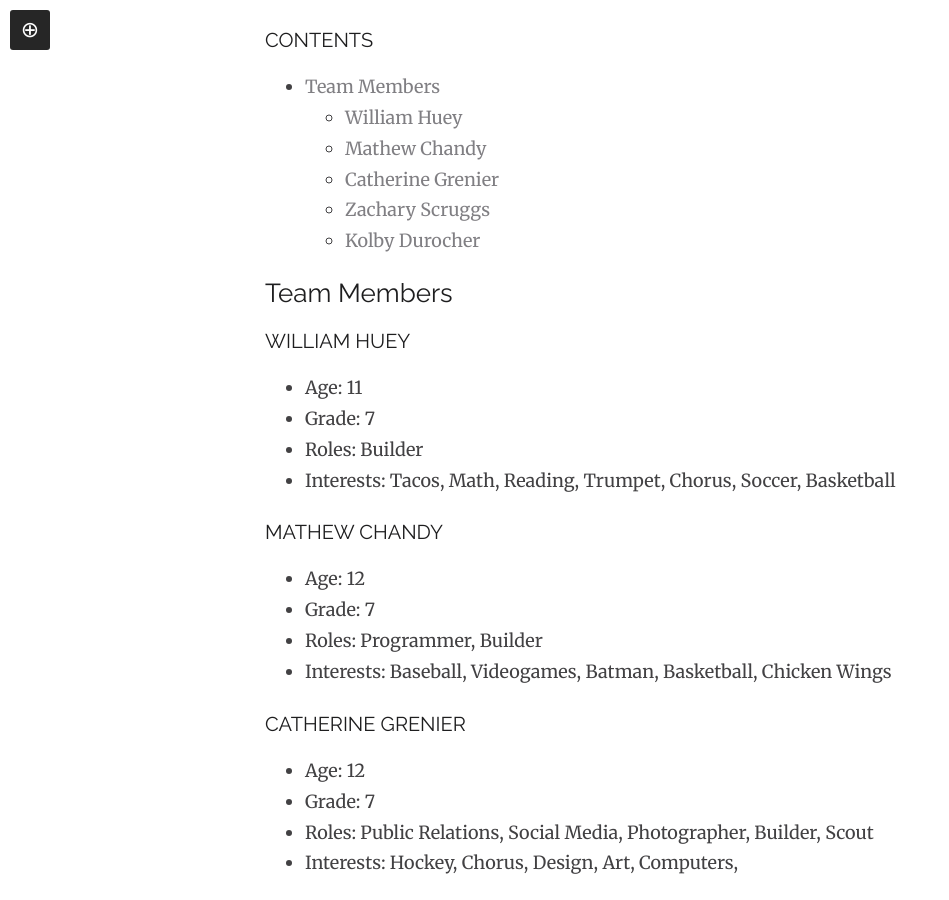
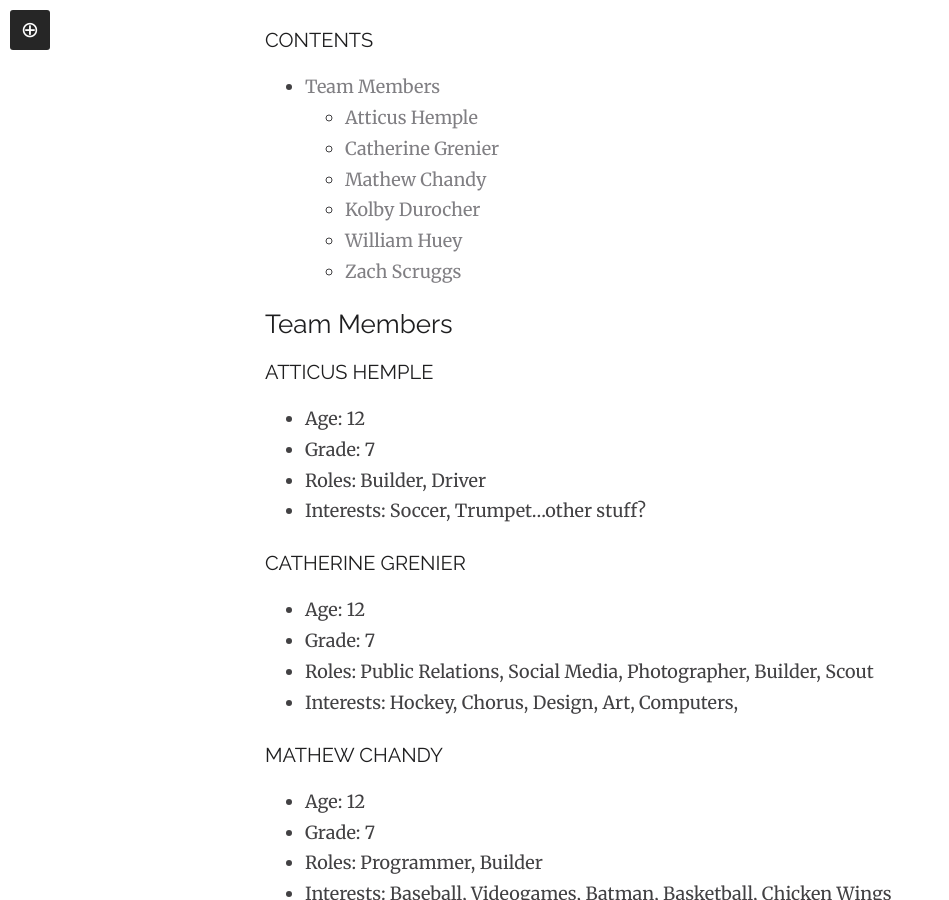
Before and after one commit to 902X/902x.github.io, a Jekyll site: the page built from team.md, in a window 1280 px wide and 900 px high, scrolled down 728 px. Shown: the whole window, without its empty margins (0-949 px from the left). Built offline with Jekyll 4.4.1, drawn with Linux system fonts in a browser that asks for light colours; nearby versions of some CDN libraries; some of the changed text lies outside the part shown.

Commit message:
member updates

```diff
--- a/team.md
+++ b/team.md
@@ -20,12 +20,20 @@ image:
 
 ## Team Members
 
-### William Huey
+### Atticus Hemple
 
-- Age: 11
+- Age: 12
 - Grade: 7
-- Roles: Builder
-- Interests: Tacos, Math, Reading, Trumpet, Chorus, Soccer, Basketball
+- Roles: Builder, Driver
+- Interests: Soccer, Trumpet...other stuff?
+
+
+### Catherine Grenier
+
+- Age: 12
+- Grade: 7
+- Roles: Public Relations, Social Media, Photographer, Builder, Scout
+- Interests: Hockey, Chorus, Design, Art, Computers,
 
 ### Mathew Chandy
 
@@ -34,23 +42,23 @@ image:
 - Roles: Programmer, Builder
 - Interests: Baseball, Videogames, Batman, Basketball, Chicken Wings
 
-### Catherine Grenier
-
-- Age: 12
-- Grade: 7
-- Roles: Public Relations, Social Media, Photographer, Builder, Scout
-- Interests: Hockey, Chorus, Design, Art, Computers,
-
-### Zachary Scruggs
-
-- Age: 12
-- Grade: 7
-- Roles: Driver, Sacout, Public Relations, Builder
-- Interests: Soccer, Bari Sax, Ice Cream, Video Games, Batman
-
 ### Kolby Durocher
 
 - Age: 12
 - Grade: 7
 - Roles: Programmer, Builder
 - Interests: Mini Corndogs, Chorus, Piano, Minecraft, Soccer, Reading
+
+### William Huey
+
+- Age: 11
+- Grade: 7
+- Roles: Builder
+- Interests: Tacos, Math, Reading, Trumpet, Chorus, Soccer, Basketball
+
+### Zach Scruggs
+
+- Age: 12
+- Grade: 7
+- Roles: Driver, Sacout, Public Relations, Builder
+- Interests: Soccer, Bari Sax, Ice Cream, Video Games, Batman
```
